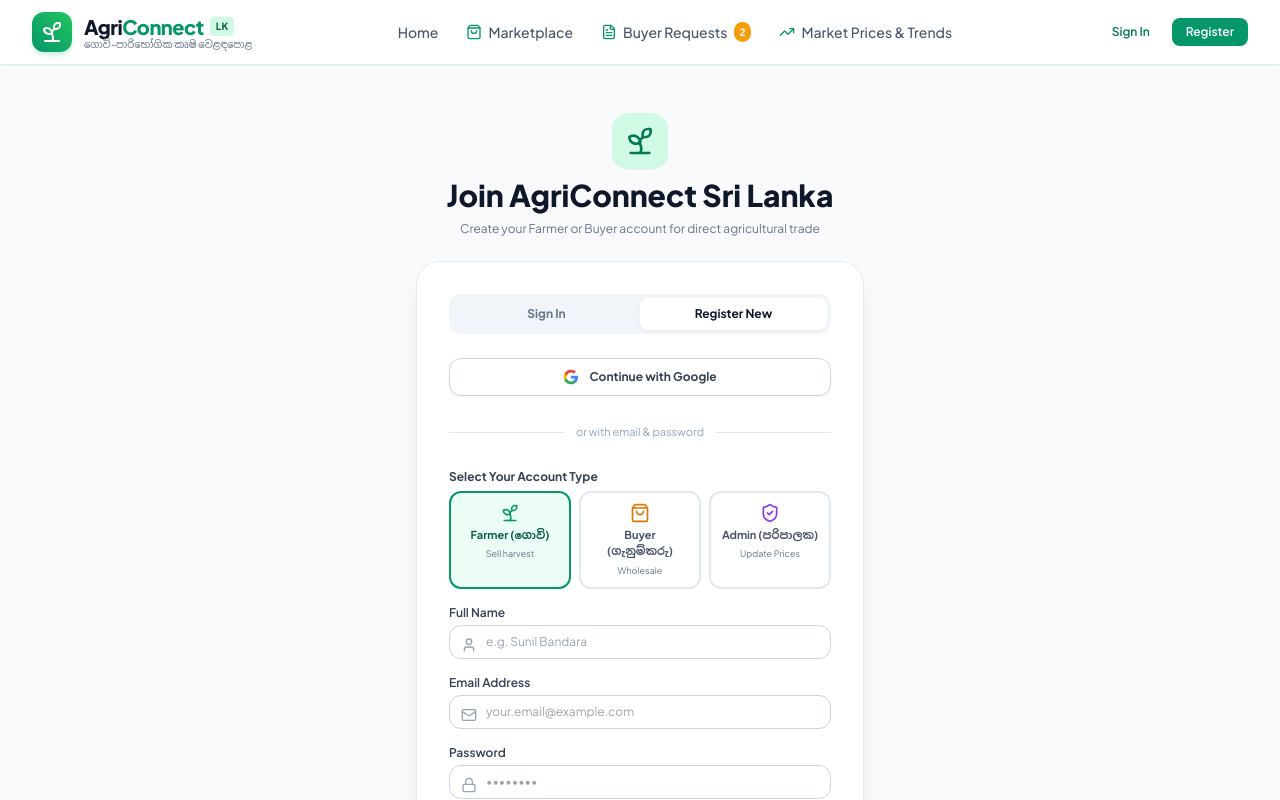
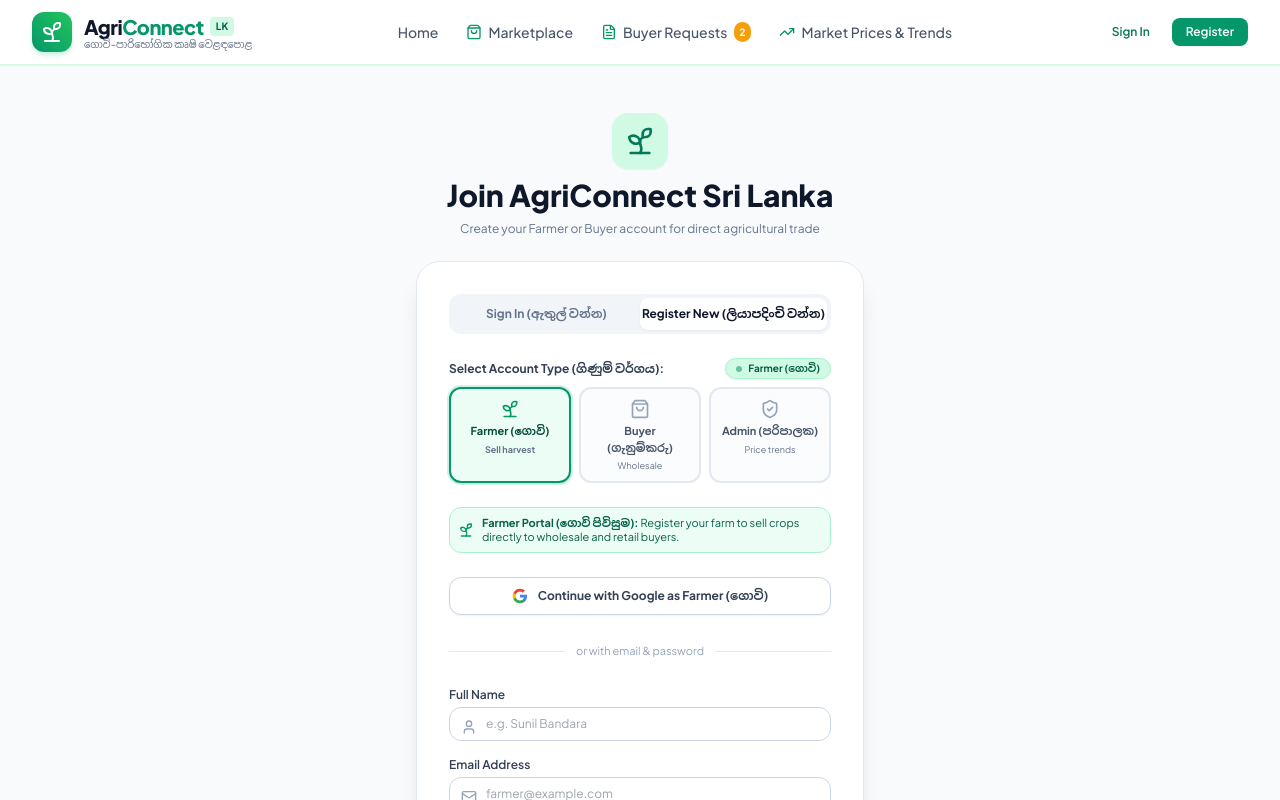
Before and after one commit to Nadunnethsara22/agriconnect, a React (Vite) app: page / in a window 1280 px wide. Both pictures are taken after a click on the button "I am a Farmer – Sell Harvest". Shown: the top 800 px of the page. Built offline with nearby package versions, Linux system fonts and the light colour scheme; no server answers; the database is empty.

Commit message:
feat(auth): display role selector and status clearly on Sign In and Register

```diff
--- a/src/context/AuthContext.jsx
+++ b/src/context/AuthContext.jsx
@@ -82,7 +82,7 @@ export const AuthProvider = ({ children }) => {
     return () => unsubscribe();
   }, []);
 
-  const login = async (email, password) => {
+  const login = async (email, password, preferredRole = "farmer") => {
     setLoading(true);
     try {
       if (isFirebaseConfigured && auth) {
@@ -94,8 +94,8 @@ export const AuthProvider = ({ children }) => {
             profile = snap.data();
           }
         }
-        const isAdminEmail = email.toLowerCase().includes("admin");
-        const detectedRole = profile?.role || (isAdminEmail ? "admin" : "farmer");
+        const isAdminEmail = email.toLowerCase().includes("admin") || preferredRole === "admin";
+        const detectedRole = profile?.role || (isAdminEmail ? "admin" : (preferredRole || "farmer"));
 
         const loggedUser = {
           uid: userCred.user.uid,
@@ -110,8 +110,8 @@ export const AuthProvider = ({ children }) => {
         return { success: true, user: loggedUser };
       } else {
         // Fallback local auth simulation
-        const isAdmin = email.toLowerCase().includes("admin");
-        const isFarmer = email.toLowerCase().includes("farmer");
+        const isAdmin = email.toLowerCase().includes("admin") || preferredRole === "admin";
+        const isFarmer = preferredRole === "farmer" || (email.toLowerCase().includes("farmer") && preferredRole !== "buyer");
         let baseUser;
         if (isAdmin) {
           baseUser = { ...DEMO_USERS.admin };
--- a/src/pages/AuthPage.jsx
+++ b/src/pages/AuthPage.jsx
@@ -120,13 +120,14 @@ export default function AuthPage({
         setError(res.error || "Failed to register.");
       }
     } else {
-      const res = await login(formData.email, formData.password);
+      const res = await login(formData.email, formData.password, selectedRole);
       if (res.success) {
-        setSuccessMsg("Welcome back!");
+        setSuccessMsg(`Welcome back! Signed in as ${res.user?.role || selectedRole}`);
         setTimeout(() => {
-          if (res.user?.role === "admin" || res.user?.email?.toLowerCase().includes("admin")) {
+          const effectiveRole = res.user?.role || selectedRole;
+          if (effectiveRole === "admin" || res.user?.email?.toLowerCase().includes("admin")) {
             setActivePage("analytics");
-          } else if (res.user?.role === "farmer") {
+          } else if (effectiveRole === "farmer") {
             setActivePage("farmer-dashboard");
           } else {
             setActivePage("marketplace");
@@ -167,7 +168,7 @@ export default function AuthPage({
                 !isRegister ? "bg-white text-slate-900 shadow-sm" : "text-slate-500 hover:text-slate-800"
               }`}
             >
-              Sign In
+              Sign In (ඇතුල් වන්න)
             </button>
             <button
               type="button"
@@ -176,9 +177,113 @@ export default function AuthPage({
                 isRegister ? "bg-white text-slate-900 shadow-sm" : "text-slate-500 hover:text-slate-800"
               }`}
             >
-              Register New
+              Register New (ලියාපදිංචි වන්න)
             </button>
           </div>
+
+          {/* Role Selector (Prominently visible for BOTH Sign In & Register) */}
+          <div className="space-y-2">
+            <div className="flex items-center justify-between">
+              <label className="block text-xs font-bold text-slate-700">
+                {isRegister ? "Select Account Type (ගිණුම් වර්ගය):" : "Signing In As (ඔබගේ භූමිකාව තෝරන්න):"}
+              </label>
+              <span className={`text-[10px] font-bold px-2.5 py-0.5 rounded-full flex items-center space-x-1.5 shadow-sm ${
+                selectedRole === "admin"
+                  ? "bg-purple-100 text-purple-800 border border-purple-200"
+                  : selectedRole === "farmer"
+                  ? "bg-emerald-100 text-emerald-800 border border-emerald-200"
+                  : "bg-amber-100 text-amber-800 border border-amber-200"
+              }`}>
+                <span className={`w-1.5 h-1.5 rounded-full ${
+                  selectedRole === "admin" ? "bg-purple-600 animate-pulse" : selectedRole === "farmer" ? "bg-emerald-600 animate-pulse" : "bg-amber-600 animate-pulse"
+                }`} />
+                <span>
+                  {selectedRole === "admin" ? "Admin (පරිපාලක)" : selectedRole === "farmer" ? "Farmer (ගොවි)" : "Buyer (ගැනුම්කරු)"}
+                </span>
+              </span>
+            </div>
+
+            <div className="grid grid-cols-3 gap-2">
+              <button
+                type="button"
+                onClick={() => setSelectedRole("farmer")}
+                className={`p-2.5 rounded-xl border-2 transition-all flex flex-col items-center text-center space-y-1 ${
+                  selectedRole === "farmer"
+                    ? "border-emerald-600 bg-emerald-50 text-emerald-900 shadow-sm ring-2 ring-emerald-500/20 font-bold"
+                    : "border-slate-200 hover:border-slate-300 text-slate-600 bg-slate-50/50"
+                }`}
+              >
+                <Sprout className={`w-5 h-5 ${selectedRole === "farmer" ? "text-emerald-600" : "text-slate-400"}`} />
+                <span className="text-[11px] font-bold">Farmer (ගොවි)</span>
+                <span className="text-[9px] text-slate-500 leading-tight">
+                  {isRegister ? "Sell harvest" : "Manage harvest"}
+                </span>
+              </button>
+
+              <button
+                type="button"
+                onClick={() => setSelectedRole("buyer")}
+                className={`p-2.5 rounded-xl border-2 transition-all flex flex-col items-center text-center space-y-1 ${
+                  selectedRole === "buyer"
+                    ? "border-amber-600 bg-amber-50 text-amber-900 shadow-sm ring-2 ring-amber-500/20 font-bold"
+                    : "border-slate-200 hover:border-slate-300 text-slate-600 bg-slate-50/50"
+                }`}
+              >
+                <ShoppingBag className={`w-5 h-5 ${selectedRole === "buyer" ? "text-amber-600" : "text-slate-400"}`} />
+                <span className="text-[11px] font-bold">Buyer (ගැනුම්කරු)</span>
+                <span className="text-[9px] text-slate-500 leading-tight">
+                  {isRegister ? "Wholesale" : "Buy crops"}
+                </span>
+              </button>
+
+              <button
+                type="button"
+                onClick={() => setSelectedRole("admin")}
+                className={`p-2.5 rounded-xl border-2 transition-all flex flex-col items-center text-center space-y-1 ${
+                  selectedRole === "admin"
+                    ? "border-purple-600 bg-purple-50 text-purple-900 shadow-sm ring-2 ring-purple-500/20 font-bold"
+                    : "border-slate-200 hover:border-slate-300 text-slate-600 bg-slate-50/50"
+                }`}
+              >
+                <ShieldCheck className={`w-5 h-5 ${selectedRole === "admin" ? "text-purple-600" : "text-slate-400"}`} />
+                <span className="text-[11px] font-bold">Admin (පරිපාලක)</span>
+                <span className="text-[9px] text-slate-500 leading-tight">Price trends</span>
+              </button>
+            </div>
+          </div>
+
+          {/* Role Status Helper Message */}
+          {selectedRole === "admin" ? (
+            <div className="p-2.5 bg-purple-50 rounded-xl border border-purple-200 text-xs text-purple-900 flex items-center space-x-2 animate-fade-in">
+              <ShieldCheck className="w-4 h-4 text-purple-600 flex-shrink-0" />
+              <p className="text-[11px] text-purple-800 leading-tight">
+                <strong>Market Price Administrator: </strong>
+                {isRegister
+                  ? "Admins manage nationwide wholesale price benchmarks. Farm/company details not required."
+                  : "Access daily market price updates and commodity trend analytics."}
+              </p>
+            </div>
+          ) : selectedRole === "farmer" ? (
+            <div className="p-2 bg-emerald-50 rounded-xl border border-emerald-200 text-xs text-emerald-900 flex items-center space-x-2 animate-fade-in">
+              <Sprout className="w-4 h-4 text-emerald-600 flex-shrink-0" />
+              <p className="text-[11px] text-emerald-800 leading-tight">
+                <strong>Farmer Portal (ගොවි පිවිසුම): </strong>
+                {isRegister
+                  ? "Register your farm to sell crops directly to wholesale and retail buyers."
+                  : "Sign in to update harvest listings and respond to purchase orders."}
+              </p>
+            </div>
+          ) : (
+            <div className="p-2 bg-amber-50 rounded-xl border border-amber-200 text-xs text-amber-900 flex items-center space-x-2 animate-fade-in">
+              <ShoppingBag className="w-4 h-4 text-amber-600 flex-shrink-0" />
+              <p className="text-[11px] text-amber-800 leading-tight">
+                <strong>Buyer Portal (ගැනුම්කරු පිවිසුම): </strong>
+                {isRegister
+                  ? "Register as a wholesale buyer, supermarket, exporter, or retailer."
+                  : "Sign in to browse farm listings and post buying requirements."}
+              </p>
+            </div>
+          )}
 
           {/* Quick Google Sign In */}
           <button
@@ -192,7 +297,9 @@ export default function AuthPage({
               <path fill="#FBBC05" d="M5.84 14.09c-.22-.66-.35-1.36-.35-2.09s.13-1.43.35-2.09V7.06H2.18C1.43 8.55 1 10.22 1 12s.43 3.45 1.18 4.94l2.85-2.22.81-.63z"/>
               <path fill="#EA4335" d="M12 5.38c1.62 0 3.06.56 4.21 1.64l3.15-3.15C17.45 2.09 14.97 1 12 1 7.7 1 3.99 3.47 2.18 7.06l3.66 2.84c.87-2.6 3.3-4.52 6.16-4.52z"/>
             </svg>
-            <span>Continue with Google</span>
+            <span>
+              Continue with Google as {selectedRole === "admin" ? "Admin (පරිපාලක)" : selectedRole === "farmer" ? "Farmer (ගොවි)" : "Buyer (ගැනුම්කරු)"}
+            </span>
           </button>
 
           <div className="relative flex py-1 items-center">
@@ -216,53 +323,6 @@ export default function AuthPage({
           )}
 
           <form onSubmit={handleSubmit} className="space-y-4">
-            {/* Role Selector (visible in Register mode) */}
-            {isRegister && (
-              <div className="space-y-1.5">
-                <label className="block text-xs font-bold text-slate-700">Select Your Account Type</label>
-                <div className="grid grid-cols-3 gap-2">
-                  <div
-                    onClick={() => setSelectedRole("farmer")}
-                    className={`p-2.5 rounded-xl border-2 cursor-pointer transition-all flex flex-col items-center text-center space-y-1 ${
-                      selectedRole === "farmer"
-                        ? "border-emerald-600 bg-emerald-50 text-emerald-800"
-                        : "border-slate-200 hover:border-slate-300 text-slate-600"
-                    }`}
-                  >
-                    <Sprout className="w-5 h-5 text-emerald-600" />
-                    <span className="text-[11px] font-bold">Farmer (ගොවි)</span>
-                    <span className="text-[9px] text-slate-500">Sell harvest</span>
-                  </div>
-
-                  <div
-                    onClick={() => setSelectedRole("buyer")}
-                    className={`p-2.5 rounded-xl border-2 cursor-pointer transition-all flex flex-col items-center text-center space-y-1 ${
-                      selectedRole === "buyer"
-                        ? "border-amber-600 bg-amber-50 text-amber-800"
-                        : "border-slate-200 hover:border-slate-300 text-slate-600"
-                    }`}
-                  >
-                    <ShoppingBag className="w-5 h-5 text-amber-600" />
-                    <span className="text-[11px] font-bold">Buyer (ගැනුම්කරු)</span>
-                    <span className="text-[9px] text-slate-500">Wholesale</span>
-                  </div>
-
-                  <div
-                    onClick={() => setSelectedRole("admin")}
-                    className={`p-2.5 rounded-xl border-2 cursor-pointer transition-all flex flex-col items-center text-center space-y-1 ${
-                      selectedRole === "admin"
-                        ? "border-purple-600 bg-purple-50 text-purple-800 font-bold"
-                        : "border-slate-200 hover:border-slate-300 text-slate-600"
-                    }`}
-                  >
-                    <ShieldCheck className="w-5 h-5 text-purple-600" />
-                    <span className="text-[11px] font-bold">Admin (පරිපාලක)</span>
-                    <span className="text-[9px] text-slate-500">Update Prices</span>
-                  </div>
-                </div>
-              </div>
-            )}
-
             {isRegister && (
               <div>
                 <label className="block text-xs font-semibold text-slate-700 mb-1">Full Name</label>
@@ -290,7 +350,13 @@ export default function AuthPage({
                   name="email"
                   value={formData.email}
                   onChange={handleChange}
-                  placeholder="your.email@example.com"
+                  placeholder={
+                    selectedRole === "admin"
+                      ? "admin@agriconnect.lk"
+                      : selectedRole === "farmer"
+                      ? "farmer@example.com"
+                      : "buyer@example.com"
+                  }
                   className="w-full pl-9 pr-3 py-2 text-xs border border-slate-300 rounded-xl focus:ring-2 focus:ring-emerald-500 focus:outline-none"
                   required
                 />
@@ -397,19 +463,6 @@ export default function AuthPage({
               </>
             )}
 
-            {/* Informational banner when Admin role is selected */}
-            {isRegister && selectedRole === "admin" && (
-              <div className="p-3 bg-purple-50 rounded-xl border border-purple-200 text-xs text-purple-900 space-y-1 animate-fade-in">
-                <p className="font-bold flex items-center space-x-1.5 text-purple-800">
-                  <ShieldCheck className="w-4 h-4 text-purple-600 flex-shrink-0" />
-                  <span>Market Price Administrator</span>
-                </p>
-                <p className="text-[11px] text-purple-700 leading-relaxed">
-                  Admins manage nationwide wholesale price benchmarks. District, farm, or company details are not required.
-                </p>
-              </div>
-            )}
-
             <button
               type="submit"
               disabled={loading}
@@ -421,7 +474,21 @@ export default function AuthPage({
                   : "bg-amber-600 hover:bg-amber-700"
               }`}
             >
-              <span>{loading ? "Processing..." : isRegister ? "Create Account" : "Sign In to AgriConnect"}</span>
+              <span>
+                {loading
+                  ? "Processing..."
+                  : isRegister
+                  ? selectedRole === "admin"
+                    ? "Create Admin Account (පරිපාලක ලියාපදිංචිය)"
+                    : selectedRole === "farmer"
+                    ? "Create Farmer Account (ගොවි ලියාපදිංචිය)"
+                    : "Create Buyer Account (ගැනුම්කරු ලියාපදිංචිය)"
+                  : selectedRole === "admin"
+                  ? "Sign In as Admin (පරිපාලක පිවිසුම)"
+                  : selectedRole === "farmer"
+                  ? "Sign In as Farmer (ගොවි පිවිසුම)"
+                  : "Sign In as Buyer (ගැනුම්කරු පිවිසුම)"}
+              </span>
               <ArrowRight className="w-4 h-4" />
             </button>
           </form>
```
